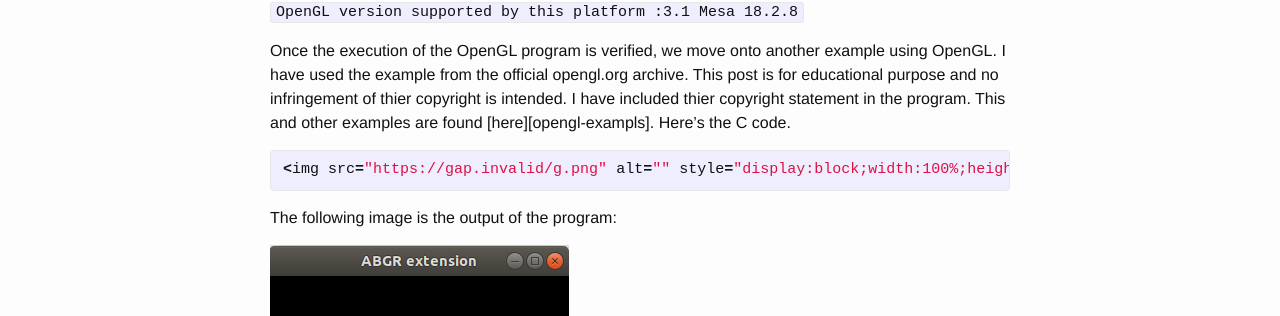
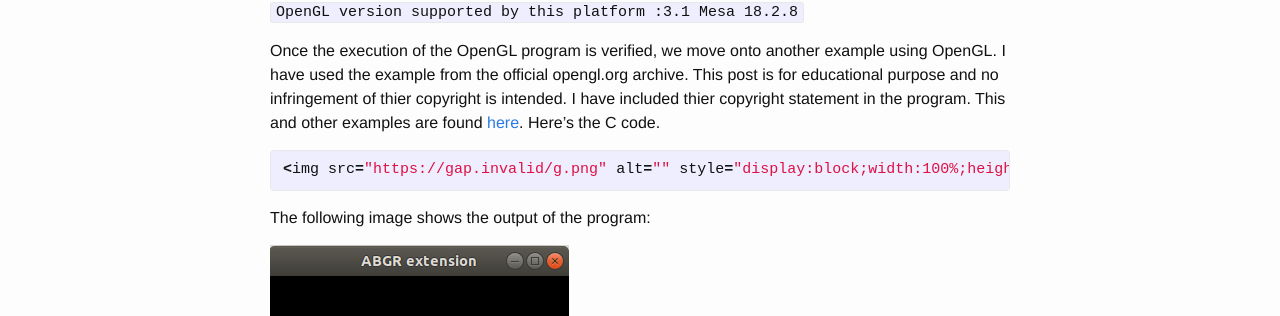
Before and after one commit to scimad/scimad.github.io, a Jekyll site: the page built from _posts/2019-06-05-starting-opengl.markdown, in a window 1280 px wide. Shown: the part 1091-1407 px from the top of the page. Built offline with Jekyll 4.4.1, drawn with Linux system fonts in a browser that asks for light colours.

Commit message:
Fix spelling and grammar

```diff
--- a/_posts/2019-06-05-starting-opengl.markdown
+++ b/_posts/2019-06-05-starting-opengl.markdown
@@ -40,13 +40,13 @@ If everything works fine, you will see the following output in the screen (the e
 
 `OpenGL version supported by this platform :3.1 Mesa 18.2.8`
 
-Once the execution of the OpenGL program is verified, we move onto another example using OpenGL. I have used the example from the official opengl.org archive. This post is for educational purpose and no infringement of thier copyright is intended. I have included thier copyright statement in the program. This and other examples are found [here][opengl-exampls]. Here's the C code.
+Once the execution of the OpenGL program is verified, we move onto another example using OpenGL. I have used the example from the official opengl.org archive. This post is for educational purpose and no infringement of thier copyright is intended. I have included thier copyright statement in the program. This and other examples are found [here][opengl-examples]. Here's the C code.
 
 {% highlight c++%}
 {% include attachments/opengl-basic.cpp %}
 {% endhighlight%}
 
-The following image is the output of the program:
+The following image shows the output of the program:
 
 ![Sample Output](/assets/imgs/opengl-basic.png)
 
```
